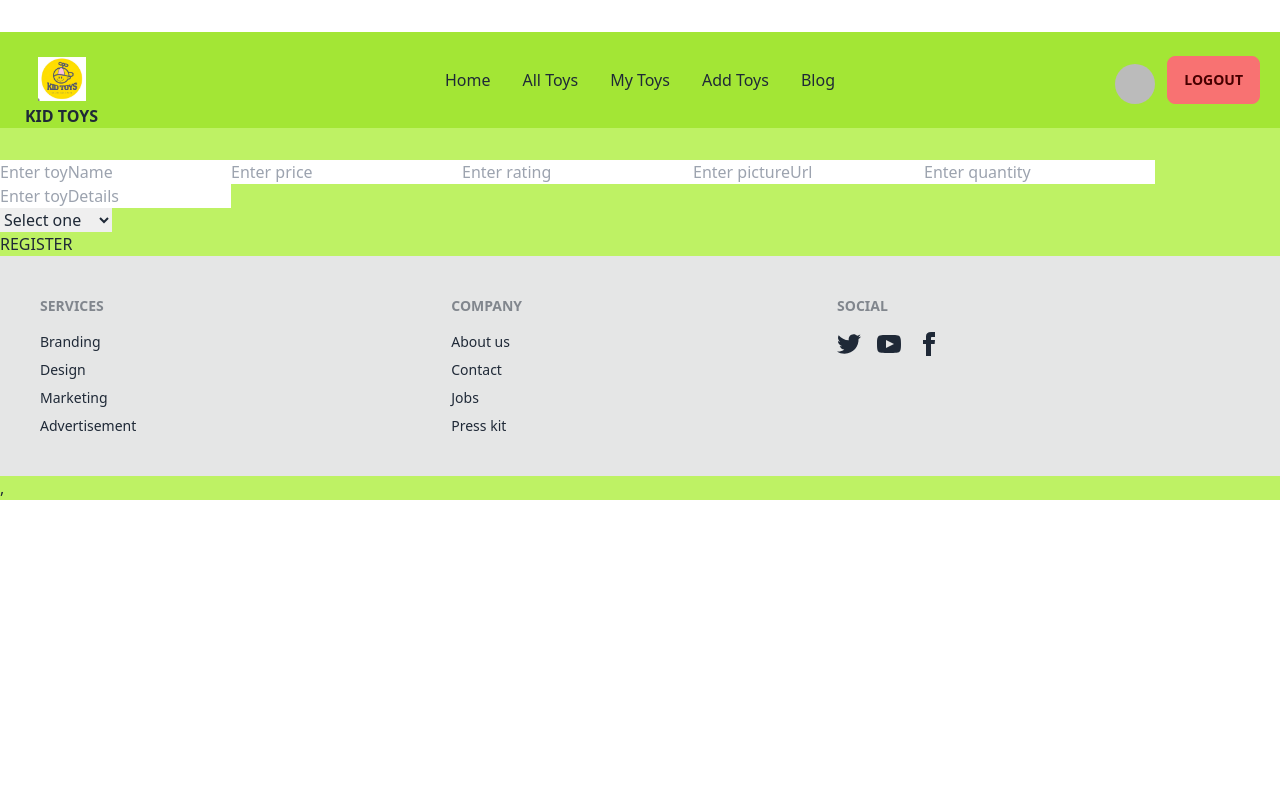
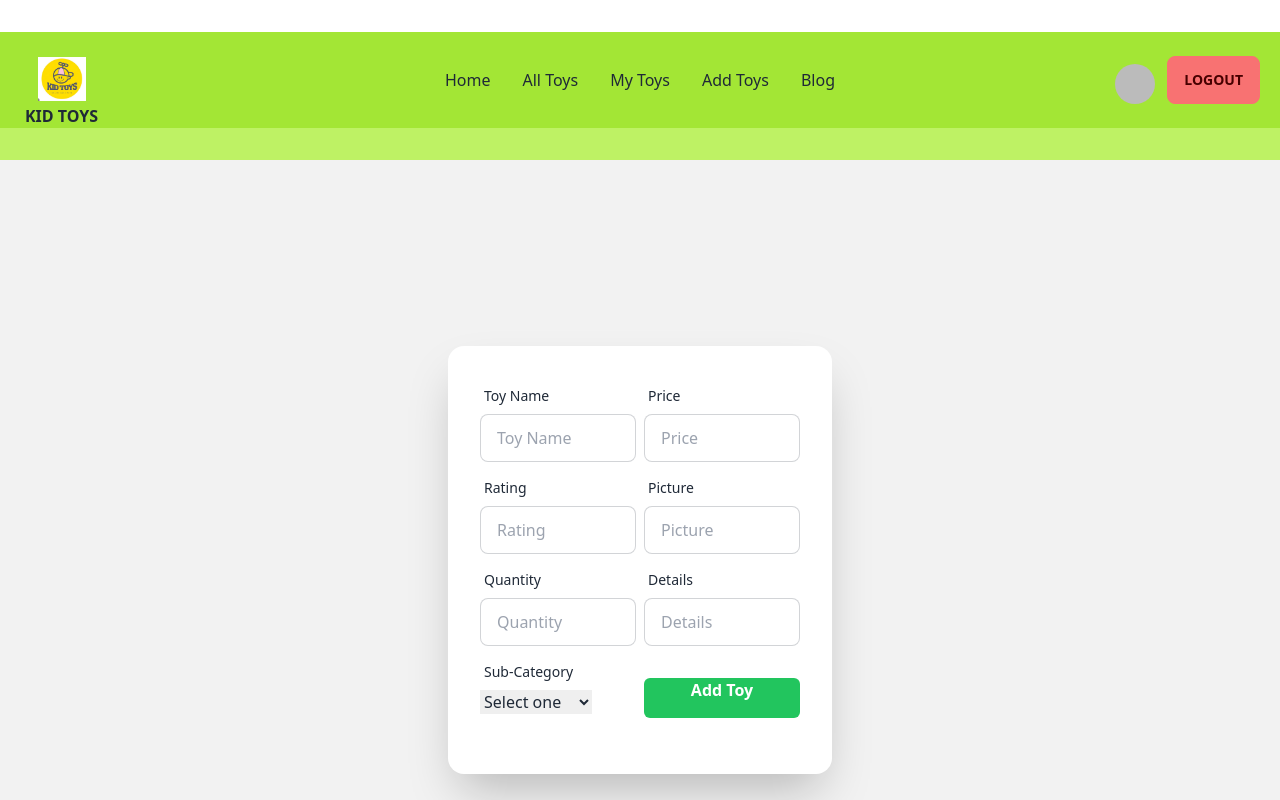
Before and after one commit to abdu95873/toy-marketplace-client, a React (Vite) app: page /addtoys in a window 1280 px wide. Shown: the top 800 px of the page. Built offline with nearby package versions, Linux system fonts and the light colour scheme; no server answers; sample sign-in values are in the browser's storage.

Commit message:
edit my toy

```diff
--- a/src/Pages/AddToys/AddToys.jsx
+++ b/src/Pages/AddToys/AddToys.jsx
@@ -5,7 +5,7 @@ import { toast } from 'react-hot-toast';
 
 const AddToys = () => {
     const { register, handleSubmit, formState: { errors } } = useForm();
-    const {user} = useContext(AuthContext);
+    const { user } = useContext(AuthContext);
 
     const handleAddData = (data) => {
         console.log(data);
@@ -38,16 +38,62 @@ const AddToys = () => {
     return (
         <div>
             <form onSubmit={handleSubmit(handleAddData)}>
-                    <input {...register("toyName")} type="text" placeholder="Enter toyName"/>
-                    <input {...register("price")} type="text" placeholder="Enter price"/>
-                    <input {...register("rating")} type="text" placeholder="Enter rating"/>
-                    <input {...register("pictureUrl")} type="text" placeholder="Enter pictureUrl"/>
-                    <input {...register("quantity")} type="text" placeholder="Enter quantity"/>
-                    <input {...register("toyDetails")} type="text" placeholder="Enter toyDetails"/>
+                    <div className="hero min-h-screen bg-base-200">
+                        <div className="hero-content flex-col lg:flex-row-reverse">
 
-                <div>
-                    <label>
+                            <div className="card flex-shrink-0 w-full max-w-sm shadow-2xl bg-base-100">
+                                <div className="card-body grid md:grid-cols-2">
 
+                                    <div className="form-control">
+                                        <label className="label">
+                                            <span className="label-text">Toy Name</span>
+                                        </label>
+                                        <input {...register("toyName")} type="text" placeholder="Toy Name" className="input input-bordered" />
+                                    </div>
+
+
+                                    <div className="form-control">
+                                        <label className="label">
+                                            <span className="label-text">Price</span>
+                                        </label>
+                                        <input {...register("price")} type="text" placeholder="Price" className="input input-bordered" />
+                                    </div>
+
+
+                                    <div className="form-control">
+                                        <label className="label">
+                                            <span className="label-text">Rating</span>
+                                        </label>
+                                        <input {...register("rating")} type="text" placeholder="Rating" className="input input-bordered" />
+                                    </div>
+
+                                    <div className="form-control">
+                                        <label className="label">
+                                            <span className="label-text">Picture</span>
+                                        </label>
+                                        <input {...register("pictureUrl")} type="text" placeholder="Picture" className="input input-bordered" />
+                                    </div>
+
+                                    <div className="form-control">
+                                        <label className="label">
+                                            <span className="label-text">Quantity</span>
+                                        </label>
+                                        <input {...register("quantity")} type="text" placeholder="Quantity" className="input input-bordered" />
+                                    </div>
+
+                                    <div className="form-control">
+                                        <label className="label">
+                                            <span className="label-text">Details</span>
+                                        </label>
+                                        <input {...register("toyDetails")} type="text-area" placeholder="Details" className="input input-bordered" />
+                                    </div>
+
+
+
+
+                                    <div className=' rounded mb-5'>
+                                    <label className="label">
+                                            <span className="label-text">Sub-Category</span>
                                         </label>
                                     <select {...register("subCategory")}>
                                         <option disabled selected>Select one</option>
@@ -57,7 +103,24 @@ const AddToys = () => {
                                     </select>
                                     </div>
 
-                <input value='REGISTER' type="submit" />
+                                    <div className="form-control bg-green-500 h-10 font-bold text-white rounded-md my-6">
+
+                                        <input value='Add Toy' type="submit" />
+
+                                    </div>
+
+
+
+
+                                </div>
+                            </div>
+                        </div>
+                    </div>
+
+
+
+
+
             </form>
         </div>
     );
--- a/src/Pages/MyToys/EditToys.jsx
+++ b/src/Pages/MyToys/EditToys.jsx
@@ -25,6 +25,7 @@ const EditToys = () => {
     }
     return (
         <div>
+        <div>
             <form onSubmit={handleSubmit(handleEditData)}>
                 <input {...register("price")} defaultValue={toy?.price} type="text" placeholder="Enter price" />
                 <input {...register("quantity")} defaultValue={toy?.quantity} type="text" placeholder="Enter quantity" />
@@ -32,6 +33,62 @@ const EditToys = () => {
                 <input value='REGISTER' type="submit" />
             </form>
         </div>
+
+
+
+<div>
+            <form onSubmit={handleSubmit(handleEditData)}>
+                    <div className="hero min-h-screen bg-base-200">
+                        <div className="hero-content flex-col lg:flex-row-reverse">
+
+                            <div className="card flex-shrink-0 w-full max-w-sm shadow-2xl bg-base-100">
+                                <div className="card-body grid md:grid-cols-2">
+
+
+                                    <div className="form-control">
+                                        <label className="label">
+                                            <span className="label-text">Price</span>
+                                        </label>
+                                        <input {...register("price")} type="text" placeholder="Price" className="input input-bordered" />
+                                    </div>
+
+
+                                    <div className="form-control">
+                                        <label className="label">
+                                            <span className="label-text">Quantity</span>
+                                        </label>
+                                        <input {...register("quantity")} type="text" placeholder="Quantity" className="input input-bordered" />
+                                    </div>
+
+                                    <div className="form-control">
+                                        <label className="label">
+                                            <span className="label-text">Details</span>
+                                        </label>
+                                        <input {...register("toyDetails")} type="text-area" placeholder="Details" className="input input-bordered" />
+                                    </div>
+
+
+                                    <div className="form-control bg-green-500 h-10 font-bold text-white rounded-md my-6">
+
+                                        <input value='Update' type="submit" />
+
+                                    </div>
+
+
+
+
+                                </div>
+                            </div>
+                        </div>
+                    </div>
+
+
+
+
+
+            </form>
+        </div>
+        </div>
     );
 };
 
--- a/src/Pages/MyToys/MyToys.jsx
+++ b/src/Pages/MyToys/MyToys.jsx
@@ -39,8 +39,8 @@ const MyToys = () => {
     }
     return (
         <div>
-            <button className="btn btn-active btn-ghost" onClick={ascending}>Ascending</button>
-            <table className='table w-full'>
+            <button className="btn my-5" onClick={ascending}>Ascending</button>
+            <table className='table w-full my-8'>
                 <thead >
                     <tr className='text-center'>
                     <th>Toy Picture</th>
@@ -53,8 +53,8 @@ const MyToys = () => {
                 <tbody>
                     {
                         toys?.map(toy => <>
-                            <tr >
-                                <td><img className='w-16 h-16' src={toy?.pictureUrl} alt="photo" /></td>
+                            <tr className='text-center'>
+                                <td><img className=' h-16' src={toy?.pictureUrl}  /></td>
                                 <td>{toy?.toyName}</td>
                                 <td>$ {toy?.price}</td>
                                 <td className='space-x-5'>
```
Lines whose indentation alone changed are shown as unchanged.
